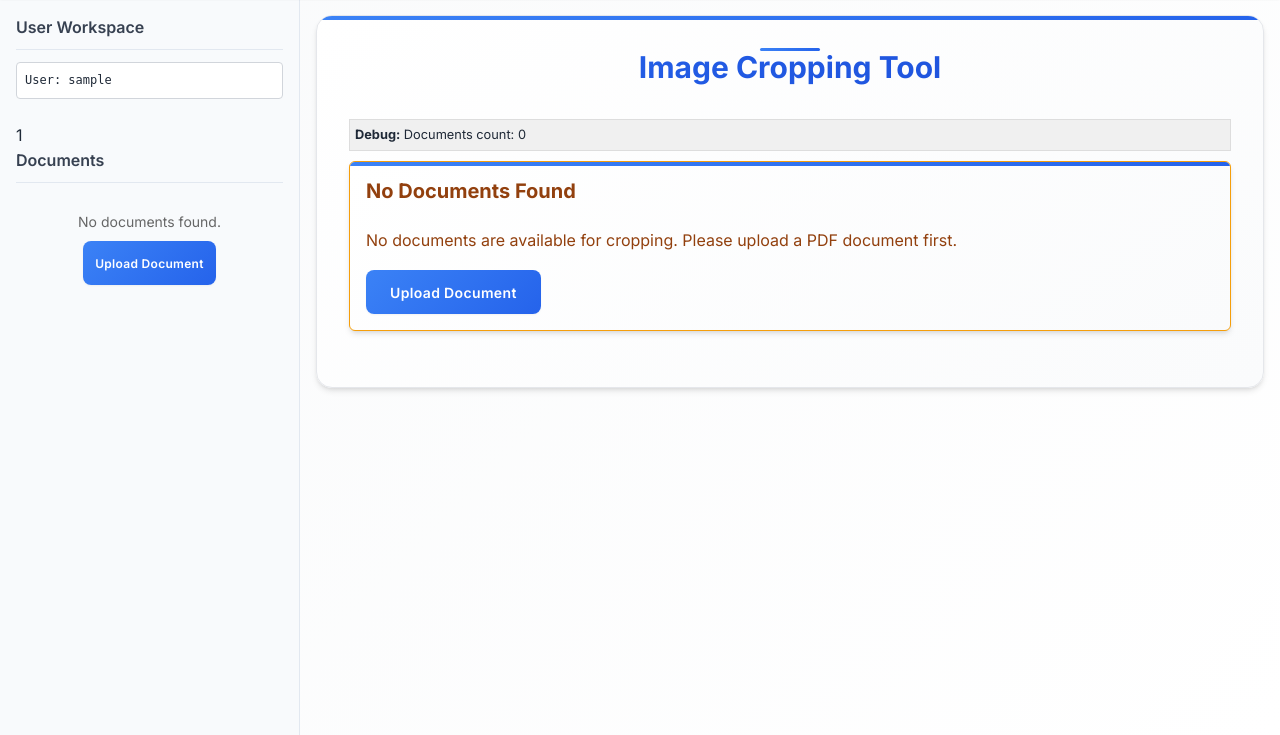
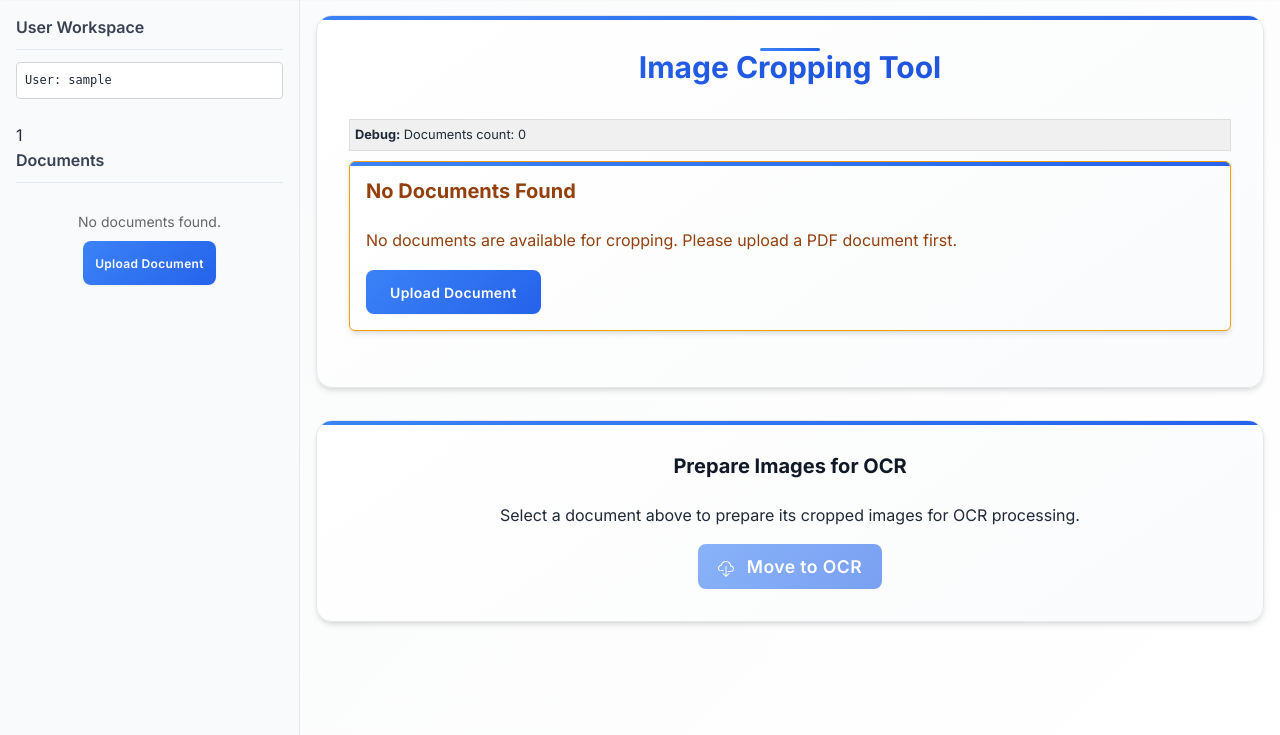
Before and after one commit to kperi/Kalchas, a Flask app: page /crop_image in a window 1280 px wide. Shown: the part 66-801 px from the top of the page. Run offline with Flask 2, Linux system fonts and the light colour scheme; a user stored in the database is signed in; some libraries are stand-ins or nearby versions.

Commit message:
Fixing crop reload

```diff
--- a/logios/my-flask-app/app/templates/crop_menu.html
+++ b/logios/my-flask-app/app/templates/crop_menu.html
@@ -849,6 +849,9 @@
                 // Initialize sidebar selection
                 setupSidebarDocumentSelection();
 
+                // Initialize OCR section (always visible)
+                updateOCRSection();
+
                 // Image selection handler
                 if (fileSelect) {
                     fileSelect.addEventListener('change', function() {
@@ -1475,16 +1478,14 @@
                         if (data.success) {
                             showCropStatus('success', data.message);
 
-                            // Remove deleted page from the dropdown
-                            const pageOption = document.querySelector(`#file-select option[value="${pageName}"]`);
-                            if (pageOption) {
-                                pageOption.remove();
+                            // Reload the document images to refresh the dropdown
+                            if (currentFolder) {
+                                loadDocumentImages(currentFolder);
                             }
 
                             // If deleted page was selected, clear selection
                             if (currentImage === pageName) {
                                 currentImage = '';
-                                fileSelect.value = '';
                                 hideImageDisplay();
                                 hideCrops();
                                 hideDeletePageButton();
@@ -1548,10 +1549,33 @@
                 function updateOCRSection() {
                     const ocrSection = document.getElementById('move-to-ocr-section');
                     if (ocrSection) {
+                        // Always keep OCR section visible
+                        ocrSection.style.display = 'block';
+
+                        // Enable/disable the button based on whether a document is selected
+                        const moveToOcrBtn = document.getElementById('move-to-ocr-btn');
+                        const ocrDescription = ocrSection.querySelector('p');
+
                         if (currentFolder) {
-                            ocrSection.style.display = 'block';
+                            // Document selected - enable button and show specific description
+                            if (moveToOcrBtn) {
+                                moveToOcrBtn.disabled = false;
+                                moveToOcrBtn.style.opacity = '1';
+                                moveToOcrBtn.style.cursor = 'pointer';
+                            }
+                            if (ocrDescription) {
+                                ocrDescription.textContent = `Copy all cropped images from "${currentFolder}" to the OCR processing folder.`;
+                            }
                         } else {
-                            ocrSection.style.display = 'none';
+                            // No document selected - disable button and show generic description
+                            if (moveToOcrBtn) {
+                                moveToOcrBtn.disabled = true;
+                                moveToOcrBtn.style.opacity = '0.6';
+                                moveToOcrBtn.style.cursor = 'not-allowed';
+                            }
+                            if (ocrDescription) {
+                                ocrDescription.textContent = 'Select a document above to prepare its cropped images for OCR processing.';
+                            }
                         }
                     }
                 }
@@ -1572,6 +1596,14 @@
 
                 // Move to OCR function
                 window.moveToOCR = function() {
+                    const moveToOcrBtn = document.getElementById('move-to-ocr-btn');
+
+                    // Check if button is disabled
+                    if (moveToOcrBtn && moveToOcrBtn.disabled) {
+                        showMoveToOCRStatus('error', 'Please select a document first');
+                        return;
+                    }
+
                     if (!currentFolder) {
                         showMoveToOCRStatus('error', 'No document selected');
                         return;
@@ -1693,7 +1725,7 @@
             </div>
         </div>
 
-        <div id="move-to-ocr-section" style="margin-top: 2rem; text-align: center; display: none;">
+        <div id="move-to-ocr-section" style="margin-top: 2rem; text-align: center;">
             <div class="gradio-component-group">
                 <h3>Prepare Images for OCR</h3>
                 <p style="margin-bottom: 15px;">Copy all cropped images from this document to the OCR processing folder.</p>
```
